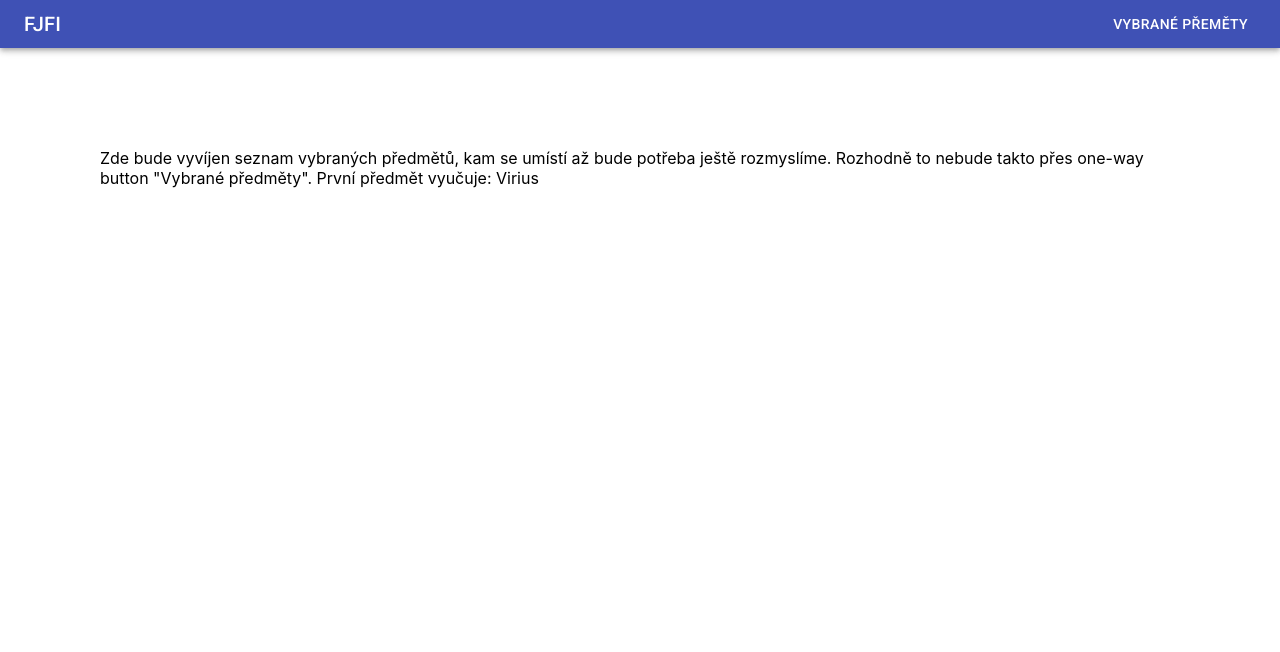
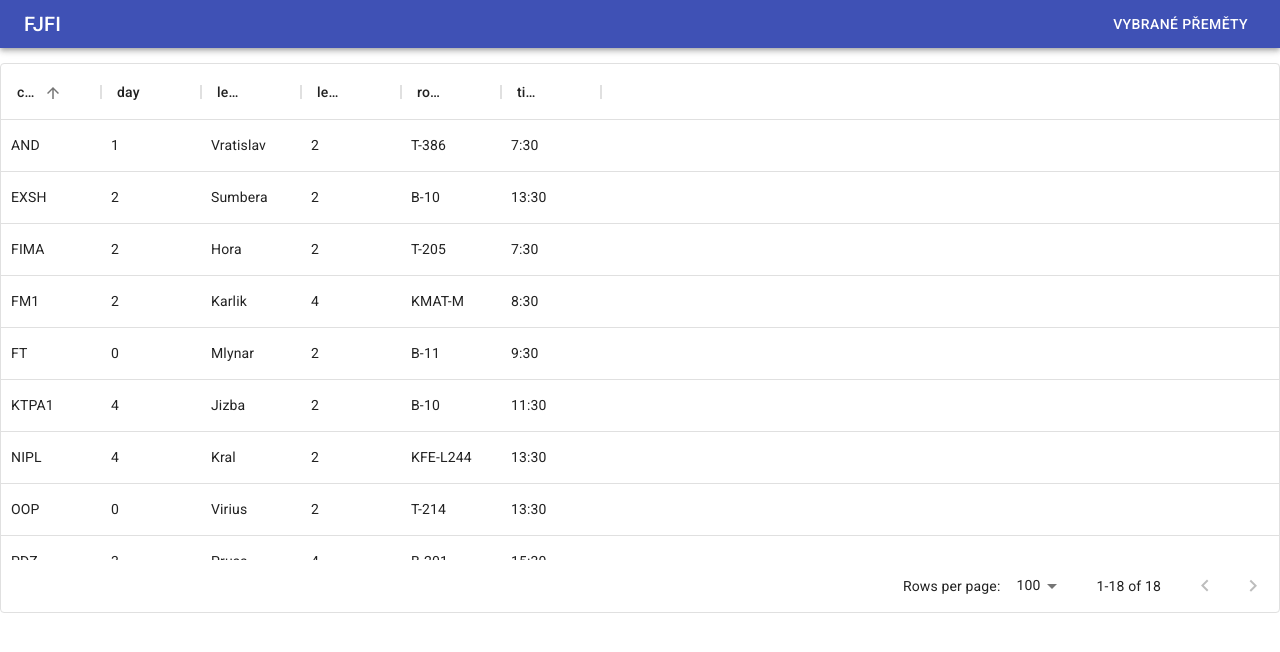
Before and after one commit to jandoubek/pvs-2020-lectures, a React (Create React App) app: page /chosen in a window 1280 px wide. Shown: the top 652 px of the page. Built offline with nearby package versions, Linux system fonts and the light colour scheme.

Commit message:
načtení všech předmětů z JSON do tabulky
použil jsem DataGrid komponentu

```diff
--- a/package.json
+++ b/package.json
@@ -4,6 +4,7 @@
   "private": true,
   "dependencies": {
     "@material-ui/core": "^4.11.0",
+    "@material-ui/data-grid": "^4.0.0-alpha.10",
     "@material-ui/icons": "^4.9.1",
     "@testing-library/jest-dom": "^5.11.5",
     "@testing-library/react": "^11.1.0",
--- a/src/ChosenSubjects.js
+++ b/src/ChosenSubjects.js
@@ -2,6 +2,7 @@ import React from 'react';
 import PropTypes from 'prop-types';
 import {makeStyles} from "@material-ui/core/styles";
 import {useSubjects} from "./hooks";
+import {DataGrid} from "@material-ui/data-grid";
 
 const useStyles = makeStyles((theme) => ({
     root: {
@@ -9,17 +10,51 @@ const useStyles = makeStyles((theme) => ({
     }
 }));
 
+const sortModel = [
+    {
+        field: 'code',
+        sort: 'asc',
+    },
+];
+
+const getSubjectRows = subjectsFromJSON => {
+    // priprav predmety z JSONu pro zobrazeni v tabulce
+    for (var i = 0; i < subjectsFromJSON.length; i++)
+    {
+        subjectsFromJSON[i].id = i;
+    }
+    return subjectsFromJSON;
+}
+
+const getSubjectColumns = subjects => {
+    // priprav sloupce dynamicky
+    var columns = []
+    for (var prop in subjects[0])
+    {
+        if (prop != 'id')
+            columns.push(prop);
+    }
+    // nejak to serad
+    columns.sort();
+    columns = columns.map(x => {return {field: x.toString()}});
+    return columns;
+}
+
+
+
 /** Assigned to Hynek */
 // TODO Vypadá to jako job pro https://material-ui.com/components/tables/
 // TODO Tady je example jak dostat data: {subjects[0]["lecturer"]}
 const ChosenSubjects = () => {
-    const subjects = useSubjects();
+    const subjects = getSubjectRows(useSubjects());
     const classes = useStyles();
     return (
-        <div className={classes.root}>
-            Zde bude vyvíjen seznam vybraných předmětů, kam se umístí až bude potřeba ještě rozmyslíme.
-            Rozhodně to nebude takto přes one-way button "Vybrané předměty".
-            První předmět vyučuje: {subjects[0]["lecturer"]}
+        <div style={{ height: 550, width: '100%' }}>
+            <DataGrid
+                sortModel={sortModel}
+                columns={getSubjectColumns(subjects)}
+                rows= {subjects}
+            />
         </div>
     );
 };
```
Also changed, not shown: 1 other file (tests, documents, lock files or other folders).
